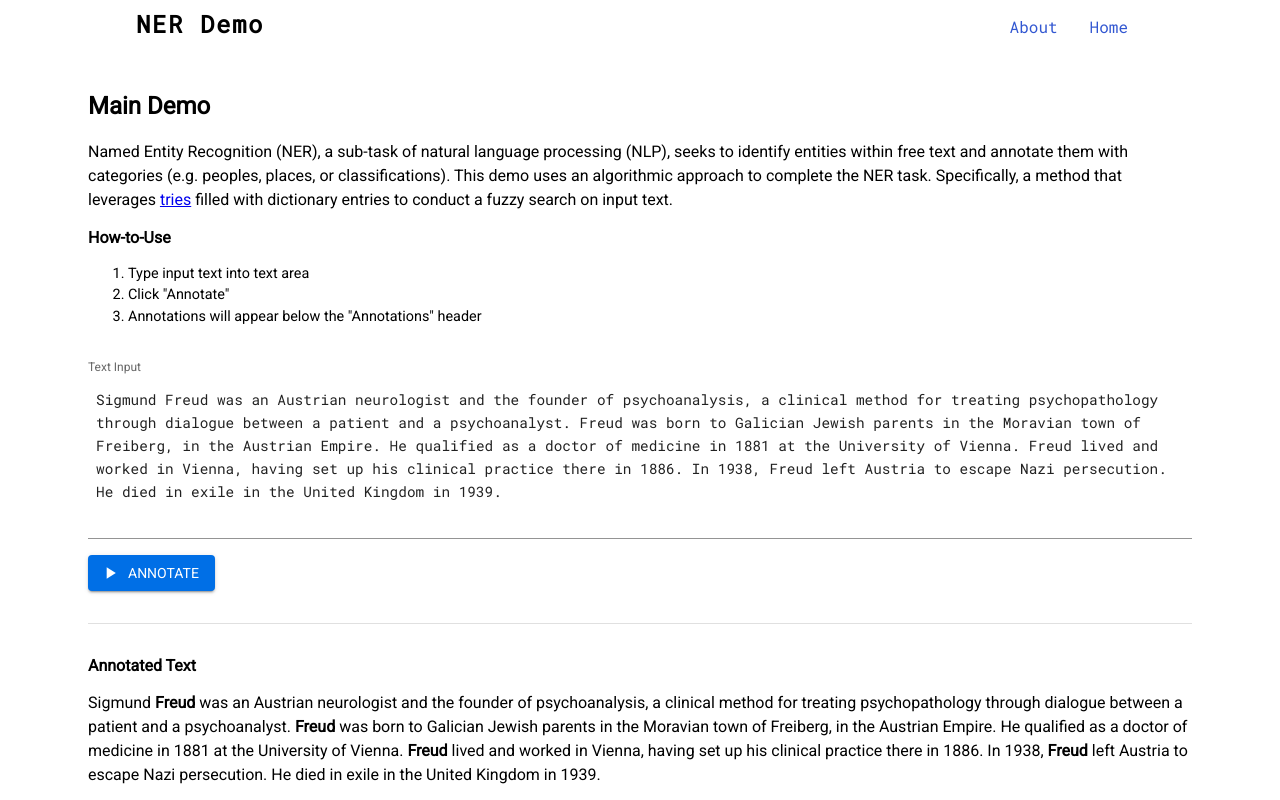
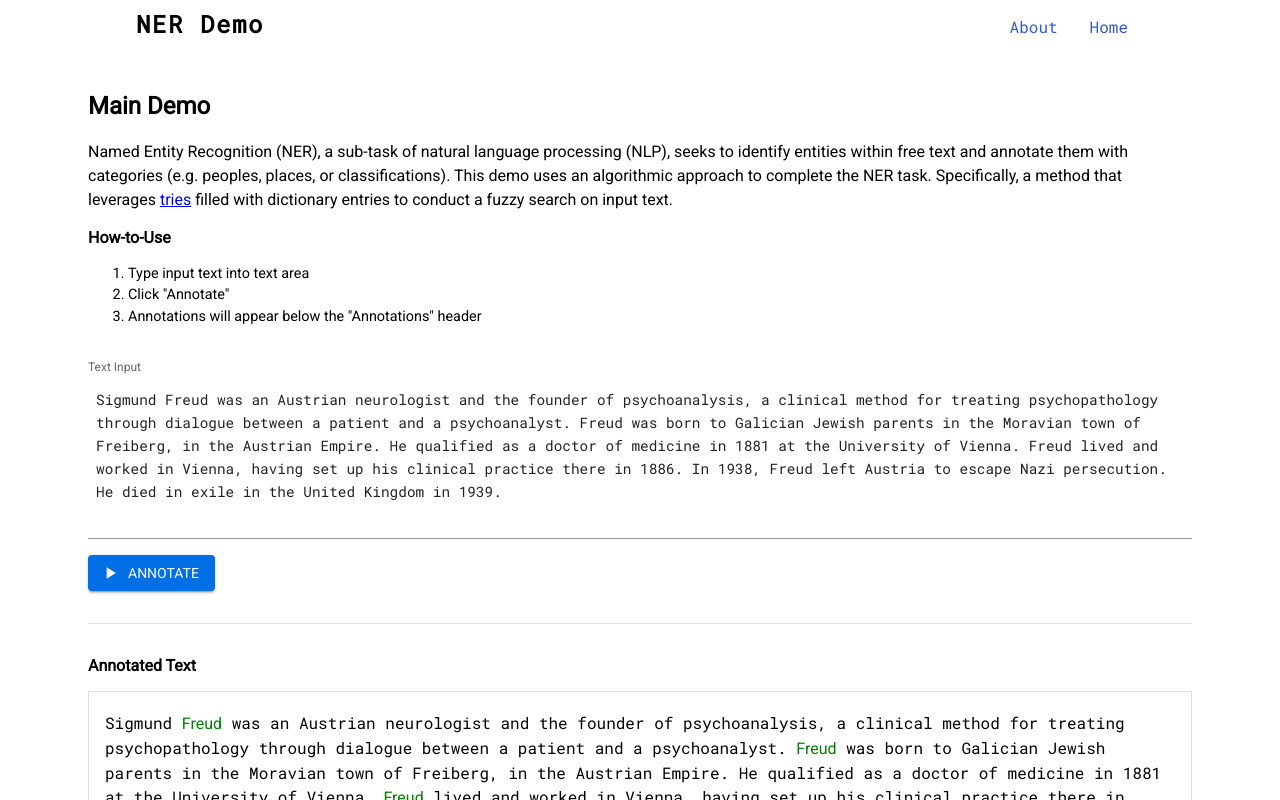
Before and after one commit to tnguyen21/forest, a React (Create React App) app in the folder frontend/: page / in a window 1280 px wide. Both pictures are taken after a click on the button "ANNOTATE". Shown: the top 800 px of the page. Built offline with nearby package versions, Linux system fonts and the light colour scheme.

Commit message:
add list of annotation descriptions
render a list of annotations and the associated category/annotation
after the text w. annotations highlighted

```diff
--- a/frontend/src/components/pages/MainDemo/AnnotatedText.jsx
+++ b/frontend/src/components/pages/MainDemo/AnnotatedText.jsx
@@ -1,30 +1,54 @@
 import { React, useState } from "react";
 import styled from "styled-components";
 
-import { Box } from "@mui/material";
+import { Box, Divider } from "@mui/material";
+import Annotation from "./Annotation";
 
 const AnnotatedTextContainer = styled.div`
-  font-family: "Roboto", sans-serif;
+  padding: 1.2rem 1rem;
+  border: 1px solid #e0e0e0;
+  font-family: "Roboto mono", sans-serif;
   line-height: 1.5;
 `;
 
+const AnnotationDescription = styled.div`
+  font-family: "Roboto mono", sans-serif;
+  padding: 0.8rem 1rem;
+`;
+
 function AnnotatedText({ outputText, annotations }) {
-  // TODO some logic should be in place to style annotations
-
+  console.log("annotations", annotations);
   const getHighlightedText = (text, highlight) => {
     // Split text on highlight term, include term itself into parts, ignore case
     const parts = text.split(new RegExp(`(${highlight})`, "gi"));
     return (
-      <AnnotatedTextContainer>
-        {parts.map((part) =>
-          part.toLowerCase() === highlight.toLowerCase() ? <b>{part}</b> : part
-        )}
-      </AnnotatedTextContainer>
+      <>
+        <AnnotatedTextContainer variant="outlined">
+          {parts.map((part, idx) =>
+            part.toLowerCase() === highlight.toLowerCase() ? (
+              <Annotation key={`annotation-${idx}`} text={part} />
+            ) : (
+              part
+            )
+          )}
+        </AnnotatedTextContainer>
+        <Divider />
+        {annotations &&
+          Object.entries(annotations).map((annotation, idx) => {
+            const [text, category] = annotation;
+            console.log(idx);
+            return (
+              <AnnotationDescription key={`desc-${idx}`}>
+                {text} - {category}
+              </AnnotationDescription>
+            );
+          })}
+      </>
     );
   };
 
   return (
-    <Box sx={{ width: "100%", height: 150 }}>
+    <Box sx={{ width: "100%", mb: 5 }}>
       {getHighlightedText(outputText, "Freud")}
     </Box>
   );
--- a/frontend/src/components/pages/MainDemo/Annotation.jsx
+++ b/frontend/src/components/pages/MainDemo/Annotation.jsx
@@ -1,15 +1,13 @@
-import { React, useState } from "react";
+import { React } from "react";
 import styled from "styled-components";
 
-const StyledAnnotation = styled.p`
-  font-family: "Roboto mono", sans-serif;
+const StyledAnnotation = styled.span`
+  font-family: "Roboto", sans-serif;
   color: green;
 `;
 
-function Annotation({ text }) {
-  const [annotations, setAnotations] = useState([]);
-
-  // TODO some logic should be in place to style annotations
+function Annotation({ text, annotation }) {
+  // TODO some logic to style the annotation based on annotation type
 
   return <StyledAnnotation>{text}</StyledAnnotation>;
 }
--- a/frontend/src/components/pages/MainDemo/MainDemo.jsx
+++ b/frontend/src/components/pages/MainDemo/MainDemo.jsx
@@ -53,13 +53,20 @@ function MainDemo() {
           dictionary entries to conduct a fuzzy search on input text.
         </Typography>
         <SectionTitle>How-to-Use</SectionTitle>
-        <Typography sx={{ fontSize: ".9rem", mb: 4 }}>
+        <Box
+          sx={{
+            fontFamily: "Roboto, sans-serif",
+            lineHeight: 1.5,
+            fontSize: ".9rem",
+            mb: 4,
+          }}
+        >
           <ol>
             <li>Type input text into text area</li>
             <li>Click "Annotate"</li>
             <li>Annotations will appear below the "Annotations" header</li>
           </ol>
-        </Typography>
+        </Box>
       </Box>
       <Box
         sx={{
```
